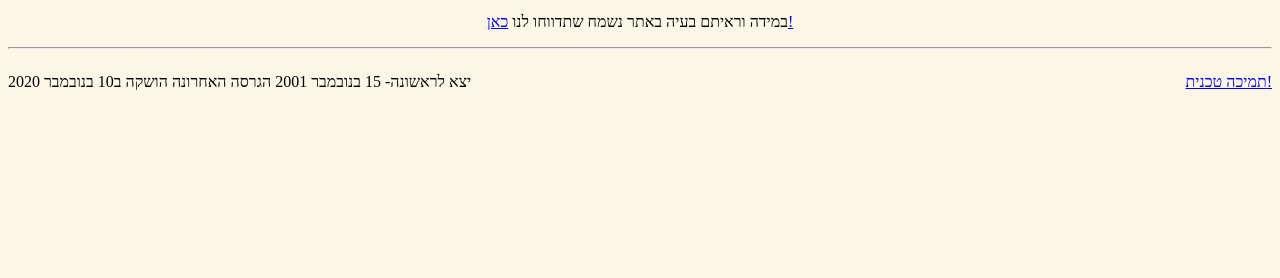
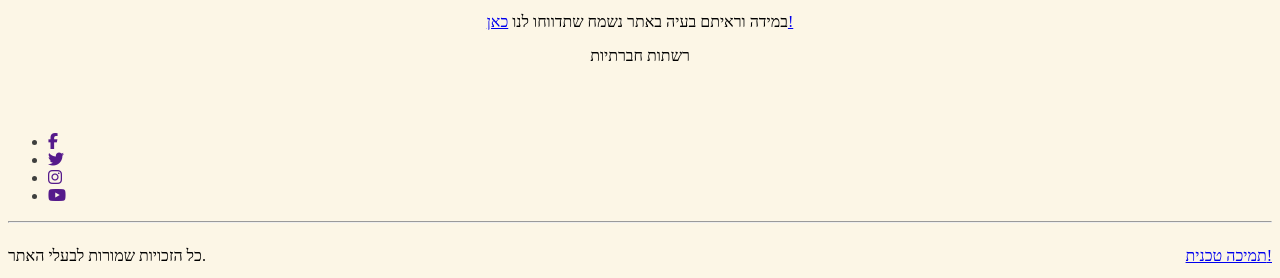
Before and after one commit to LIONSOS/site-html-css, a plain HTML site: page site/index.html in a window 1280 px wide. Shown: the part 1074-1352 px from the top of the page. Before the commit the page ends 1181 px from the top, so only its background shows below. Drawn offline with Linux system fonts and the light colour scheme.

Commit message:
Update index.html

```diff
--- a/site/index.html
+++ b/site/index.html
@@ -5,16 +5,26 @@
 <meta charset="UTF-8">
 <link href="main.css" rel="stylesheet">
 
+    <script src="https://kit.fontawesome.com/7ce5d60913.js" crossorigin="anonymous"></script>
+
 </head>
 
 
 <body>
+
+
+<div class="bg-gradiant"></div>
+
+
+
   <ul class="breadcrumb">
     <li><a href="#">דף הבית</a></li>
     <li><a href="#">קונסלות</a></li>
     <li><a href="#">דפי מידע</a></li>
     <li>אקס בוקס</li>
   </ul>
+
+
 
       <img src="TEXTTT.jpg" alt="console">
 
@@ -67,15 +77,26 @@
 
 <p>במידה וראיתם בעיה באתר נשמח שתדווחו לנו <a href="form.html" target="_blank">כאן!</a></p>
 
+<p>רשתות חברתיות</p>
+<br>
+<br>
+
+      <div class="social-menu">
+  <ul>
+    <li><a href=""><i class="fa fa-facebook"></i></a></li>
+    <li><a href=""><i class="fa fa-twitter"></i></a></li>
+    <li><a href=""><i class="fa fa-instagram"></i></a></li>
+    <li><a href=""><i class="fa fa-youtube"></i></a></li>
+  </ul>
+</div>
 
 
-<div id="textbox">
-  <hr>
-  <p class="alignleft">יצא לראשונה- 15 בנובמבר 2001 	הגרסה האחרונה הושקה ב10 בנובמבר 2020</p>
+
+<hr>
+  <p class="alignleft">כל הזכויות שמורות לבעלי האתר.</p>
 
   <p class="alignright"> <a href="https://support.xbox.com/he-IL/contact-us" target="_blank">תמיכה טכנית!</p>
 
-</div>
 
 
 
```
